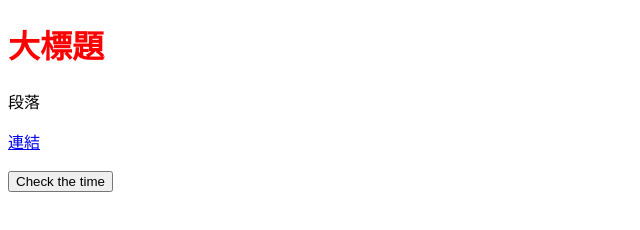
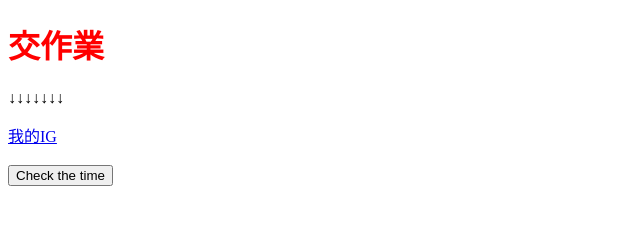
Before and after one commit to yochan0412/WebSecurityCourse, a plain HTML site: page index.html in a window 1280 px wide. Shown: the whole page, without its empty margins (0-640 px from the left). Drawn offline with Linux system fonts and the light colour scheme.

Commit message:
Update index.html

```diff
--- a/index.html
+++ b/index.html
@@ -10,9 +10,9 @@ h1 {
 </head>
 <body>
 
-<h1>大標題</h1>
-<p>段落</p>
-<a href="https://www.instagram.com/nakiri._.yochan/">連結</a>
+<h1>交作業</h1>
+<p>↓↓↓↓↓↓↓</p>
+<a href="https://www.instagram.com/nakiri._.yochan/">我的IG</a>
 <br>
 <br>
 <button onclick="click()">Check the time</button>
```
